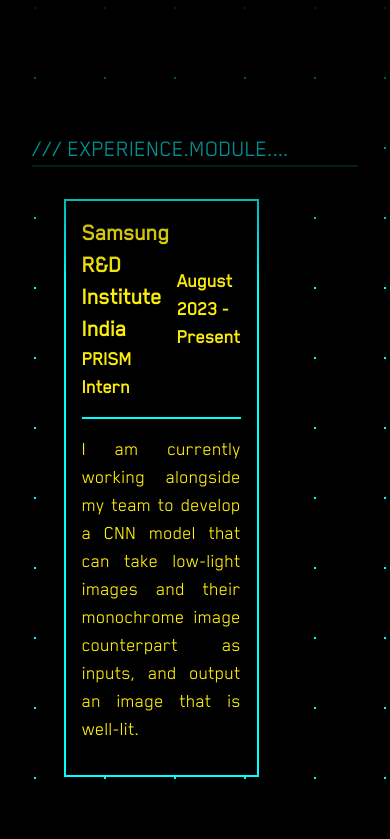
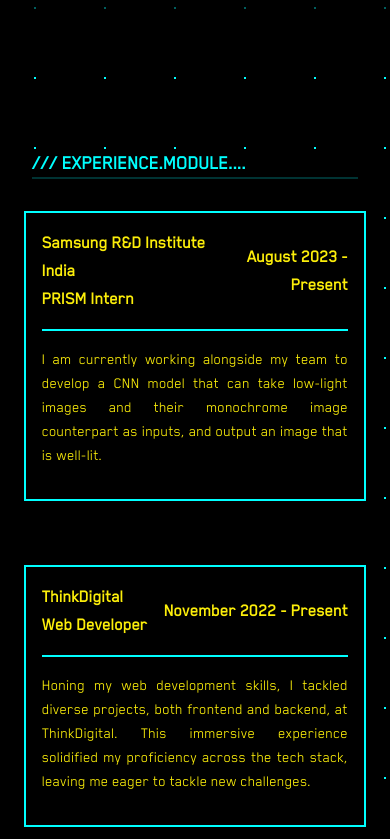
Before and after one commit to Abheelash-Mishra/Portfolio-Website, a React (Vite) app: page / in a window 390 px wide. Shown: the part 3460-4299 px from the top of the page. Built offline with nearby package versions, Linux system fonts and the light colour scheme.

Commit message:
Added responsiveness

```diff
--- a/src/components/Experience.jsx
+++ b/src/components/Experience.jsx
@@ -1,4 +1,4 @@
-import {motion} from "framer-motion";
+import { motion } from "framer-motion";
 
 const Experience = () => {
 	const expVariants = {
@@ -18,24 +18,24 @@
 
 	return (
 		<div className={ "black-dotted-bg w-full text-cyberpunkYellow py-8" }>
-			<h1 className={ "text-2xl text-aqua mt-32 mb-8 mx-8 border-b-2 border-aqua/20 bg-black" }>/// EXPERIENCE.MODULE....</h1>
+			<h1 className={ "xs:text-2xl text-xl font-bold text-aqua mt-36 mb-8 mx-8 border-b-2 border-aqua/20 bg-black" }>/// EXPERIENCE.MODULE....</h1>
 
 			<motion.div
 				initial="offscreen"
 				whileInView="onscreen"
-				viewport={{once: true}}
+				viewport={ { once: true } }
 				variants={ expVariants }
 				className={ "flex w-full flex-row justify-start mb-8" }
 			>
-				<div className={ "w-1/2 mx-16 text-xl border-2 border-aqua p-4 inline-block bg-black" }>
+				<div className={ "lg:w-1/2 md:w-2/3 w-full xs:mx-16 mx-6 text-xl border-2 border-aqua p-4 inline-block bg-black" }>
 					<div className={ "font-semibold pb-4 border-b-2 border-aqua flex justify-between" }>
 						<div>
-							<h1 className={ "text-2xl" }>Samsung R&D Institute India</h1>
-							<h3>PRISM Intern</h3>
+							<h1 className={ "xs:text-2xl text-lg" }>Samsung R&D Institute India</h1>
+							<h3 className={ "xs:text-2xl text-lg" }>PRISM Intern</h3>
 						</div>
-						<p className={ "my-auto text-xl" }>August 2023 - Present</p>
+						<p className={ "my-auto xs:text-xl text-lg text-right" }>August 2023 - Present</p>
 					</div>
-					<p className={ "py-4 text-justify" }>
+					<p className={ "py-4 text-justify xs:text-xl text-base" }>
 						I am currently working alongside my team to develop a CNN model that can
 						take low-light images and
 						their monochrome image counterpart as inputs, and output an image that is well-lit.
@@ -46,19 +46,19 @@
 			<motion.div
 				initial="offscreen"
 				whileInView="onscreen"
-				viewport={{once: true}}
+				viewport={ { once: true } }
 				variants={ expVariants }
 				className={ "flex w-full flex-row justify-end my-16" }
 			>
-				<div className={ "w-1/2 mx-16 text-xl border-2 border-aqua p-4 inline-block bg-black" }>
+				<div className={ "lg:w-1/2 md:w-2/3 w-full xs:mx-16 mx-6 text-xl border-2 border-aqua p-4 inline-block bg-black" }>
 					<div className={ "font-semibold pb-4 border-b-2 border-aqua flex justify-between" }>
 						<div>
-							<h1 className={ "text-2xl" }>ThinkDigital</h1>
-							<h3>Web Developer</h3>
+							<h1 className={ "xs:text-2xl text-lg" }>ThinkDigital</h1>
+							<h3 className={ "xs:text-2xl text-lg" }>Web Developer</h3>
 						</div>
-						<p className={ "my-auto text-xl" }>November 2022 - Present</p>
+						<p className={ "my-auto xs:text-xl text-lg text-right" }>November 2022 - Present</p>
 					</div>
-					<p className={ "py-4 text-justify" }>
+					<p className={ "py-4 text-justify xs:text-xl text-base" }>
 						Honing my web development skills, I tackled diverse projects, both frontend and backend, at
 						ThinkDigital. This immersive experience solidified my proficiency across the tech stack, leaving
 						me eager to tackle new challenges.
--- a/src/global.css
+++ b/src/global.css
@@ -74,7 +74,7 @@
             to top,
             transparent 0%,
             rgba(255, 252, 10, 1) 0%,
-            rgba(255, 252, 10, 1) 80%,
+            rgba(255, 252, 10, 1) 90%,
             rgba(255, 252, 10, 0) 100%
     );
     mask-size: 100% 100%;
--- a/tailwind.config.js
+++ b/tailwind.config.js
@@ -7,7 +7,7 @@
 	],
 	theme: {
 		screens: {
-			"xs": "410px",
+			"xs": "430px",
 			"sm": "640px",
 			"projectMobile": "550px",
 			"md": "768px",
```
